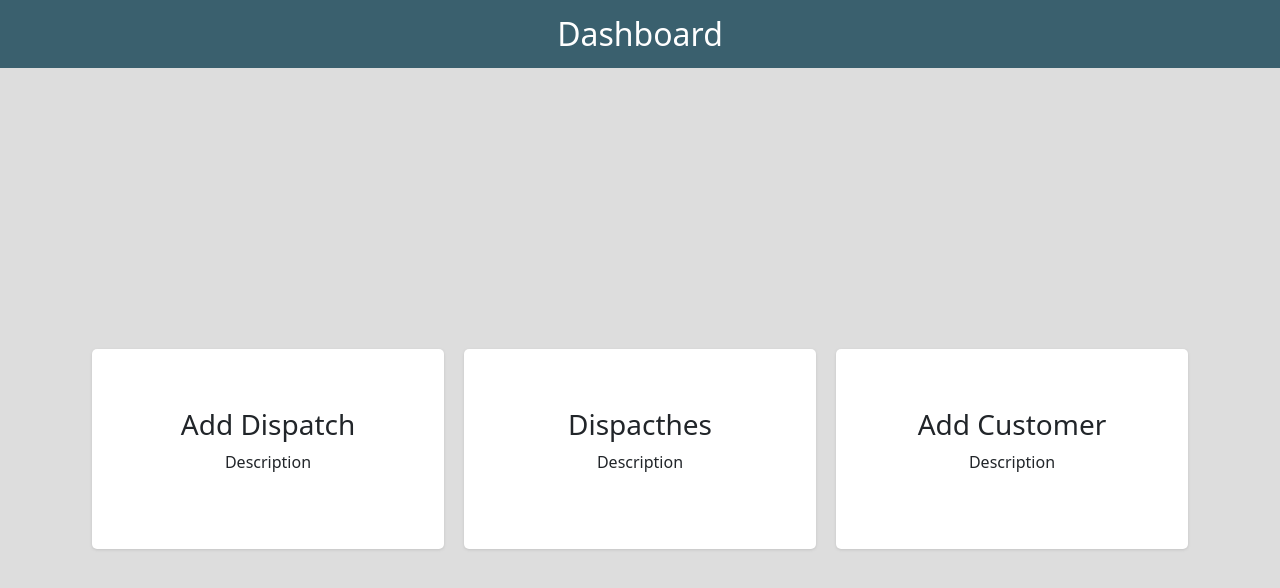
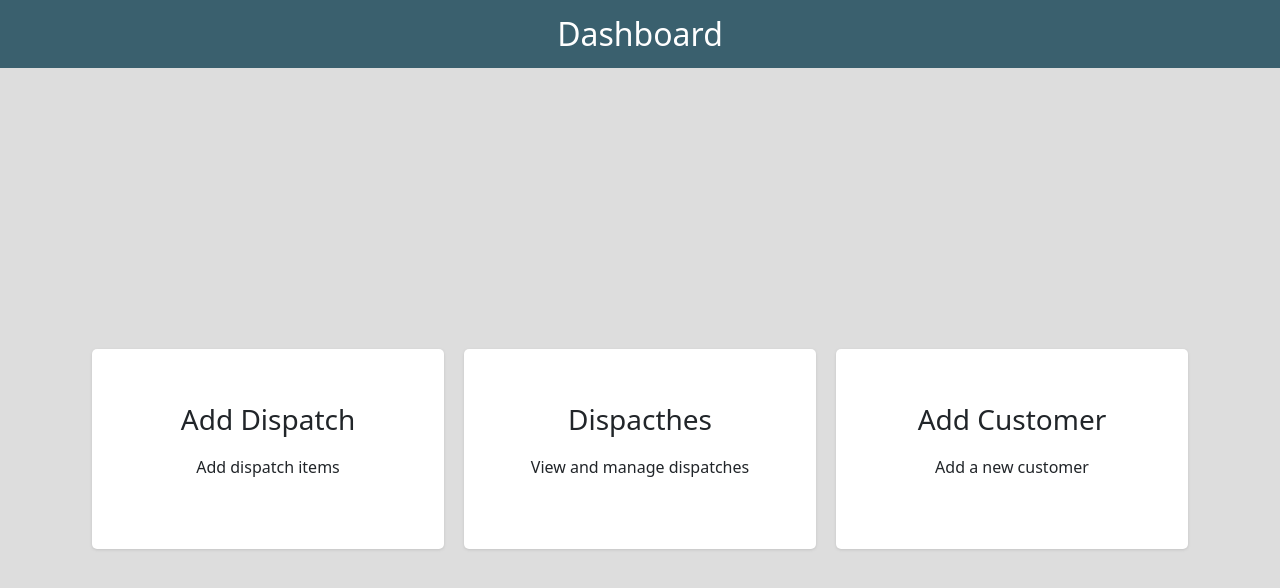
Before and after one commit to sarangCV/Ajna-Flower-New, a React (Create React App) app: page /dashboard in a window 1280 px wide. Shown: the top 588 px of the page. Built offline with nearby package versions, Linux system fonts and the light colour scheme.

Commit message:
updated with UI changes

```diff
--- a/src/components/dashboard/card.jsx
+++ b/src/components/dashboard/card.jsx
@@ -2,7 +2,7 @@ import React from 'react';
 import { useHistory } from 'react-router';
 import './style.css';
 
-const Card = ({ title, navigate }) => {
+const Card = ({ title, navigate, description }) => {
 
     const history = useHistory();
 
@@ -13,7 +13,7 @@ const Card = ({ title, navigate }) => {
     return (
         <div className="card-container" onClick={handleNavigation}>
             <h3>{title}</h3>
-            <p>Description</p>
+            <p>{description}</p>
         </div>
     )
 }
--- a/src/components/dashboard/style.css
+++ b/src/components/dashboard/style.css
@@ -12,3 +12,19 @@
     cursor: pointer;
     background-color: #fff;
 }
+.card-container p{
+    margin-top: 10px;
+}
+
+@media (min-width: 900px) {
+    .card-container:hover {
+        background-color: #6c757d !important;
+        transition: 0.5s;
+    }
+
+    .card-container:hover p, .card-container:hover h3 {
+        color: #fff !important;
+        transition: 0.5s;
+
+    }
+}
--- a/src/components/style.css
+++ b/src/components/style.css
@@ -11,3 +11,9 @@
     margin: 0;
     color: #fff;
 }
+
+@media only screen and (max-width: 475px) {
+    .navbar-container {
+        margin-bottom: 10px;
+    }
+}
--- a/src/screens/add-dispatch/style.css
+++ b/src/screens/add-dispatch/style.css
@@ -112,6 +112,6 @@ html, body {
         display: none;
     }
     .inner-dispatch-box {
-        margin: 0;
+        margin: 5px 0;
     }
 }
--- a/src/screens/assign-to-customer/style.css
+++ b/src/screens/assign-to-customer/style.css
@@ -35,7 +35,6 @@
 
 .assign-items-single {
     cursor: pointer;
-    padding: 10px 0 0 0;
 }
 .assigned-items-single {
     border: 1px solid #0D6EFD;
@@ -52,6 +51,9 @@
     }
     .assign-customer-item-name {
         align-items: center;
+    }
+    .assign-customer-item-name p {
+        margin-bottom: 7px;
     }
     .assign-customer-item-name p:last-child {
         margin-bottom: 0;
--- a/src/screens/dashboard/index.jsx
+++ b/src/screens/dashboard/index.jsx
@@ -12,13 +12,16 @@ function Dashboard() {
                     <div className="dashboard-content">
                         <Card
                             title="Add Dispatch"
-                            navigate='/add-dispatch'/>
+                            navigate='/add-dispatch'
+                            description= 'Add dispatch items'/>
                         <Card
                             title="Dispacthes"
-                            navigate='/dispatches'/>
+                            navigate='/dispatches'
+                            description= 'View and manage dispatches'/>
                         <Card
                             title="Add Customer"
-                            navigate='/add-customer'/>
+                            navigate='/add-customer'
+                            description= 'Add a new customer'/>
                     </div>
                 </div>
             </div>
--- a/src/screens/dispatches/index.jsx
+++ b/src/screens/dispatches/index.jsx
@@ -106,20 +106,20 @@ const Dispatches = () => {
                         return (
                             <div className="row" key={id}>
                                 <div className="container">
-                                    <div className="dispatch-single-desk" style={{ border: currentOption == 'Available' ? 'none' : '1px solid #286928' }}>
+                                    <div className="dispatch-single-desk" style={{ backgroundColor: currentOption == 'Available' ? '#fff' : '#83ab83', border: currentOption == 'Available' ? 'none' : '1px solid #286928' }}>
                                         <div className="dispatches-date">
-                                            <p >{moment(time).format('Do')}</p>
-                                            <p >{moment(time).format('MMMM')}</p>
+                                            <p style={{ color: currentOption == 'Available' ? '#000' : 'rgb(0 0 0 / 75%)' }} >{moment(time).format('Do')}</p>
+                                            <p style={{ color: currentOption == 'Available' ? '#000' : 'rgb(0 0 0 / 75%)' }}>{moment(time).format('MMMM')}</p>
                                         </div>
                                         <div className="dispatches-boxes">
-                                            <p >Boxes</p>
+                                            <p style={{ color: currentOption == 'Available' ? '#000' : 'rgb(0 0 0 / 75%)' }}>Boxes</p>
                                         </div>
                                         <div className="dispatches-action">
                                             <button
                                                 className="btn btn-primary dispatches-assign-btn"
                                                 type="submit"
                                                 onClick={() => assignItems(id, assigned, time)}
-                                                style={{ backgroundColor: currentOption == 'Available' ? '#0d6efd' : '#286928', borderColor: currentOption == 'Available' ? 'none' : '#286928' }}>
+                                                style={{ backgroundColor: currentOption == 'Available' ? '#0d6efd' : '#396739', borderColor: currentOption == 'Available' ? 'none' : '#396739' }}>
                                                 <p >{currentOption == 'Available' ? ' Assign boxes to customer' : 'Assign price'}</p>
                                                 <i className="fas fa-arrow-right" style={{ marginLeft: 10 }}></i>
                                             </button>
--- a/src/screens/dispatches/style.css
+++ b/src/screens/dispatches/style.css
@@ -93,4 +93,10 @@
     .dispatches-option-menu {
         flex: 1;
     }
+    .dispatches-date {
+        flex-direction: row;
+    }
+    .dispatches-date p {
+        padding: 0 5px;
+    }
 }
--- a/src/screens/login/index.jsx
+++ b/src/screens/login/index.jsx
@@ -22,20 +22,21 @@ const Login = () => {
     const onSubmit = async (e) => {
         // history.push('/add-dispatch')
         e.preventDefault();
-        await setIsLoading(true)
+        setIsLoading(true)
         await validateUser(email, password)
         .then((res) => {
             const {success, userData} = res;
             if(success) {
+                setIsLoading(false);
                 window.sessionStorage.setItem(authTokenKey, userData.userToken)
                 window.sessionStorage.setItem(authDataKey, userData)
                 history.push('/dashboard')
             }
             else {
-                setError(res.message)
+                setError(res.message);
+                setIsLoading(false);
             }
         })
-        .then(setIsLoading(false))
     }
 
     return (
--- a/src/screens/login/style.css
+++ b/src/screens/login/style.css
@@ -78,12 +78,16 @@
 }
 
 @media only screen and (max-width: 475px) {
+    .login-container {
+        padding: 0 15px;
+    }
     .login-section {
         position: relative;
-        height: 80vh;
+        /* height: 80vh; */
         border-radius: 15px;
         margin-left: 15px;
         margin-right: 15px;
+        margin: 0;
     }
     .login-form-sec {
         position: absolute;
```
